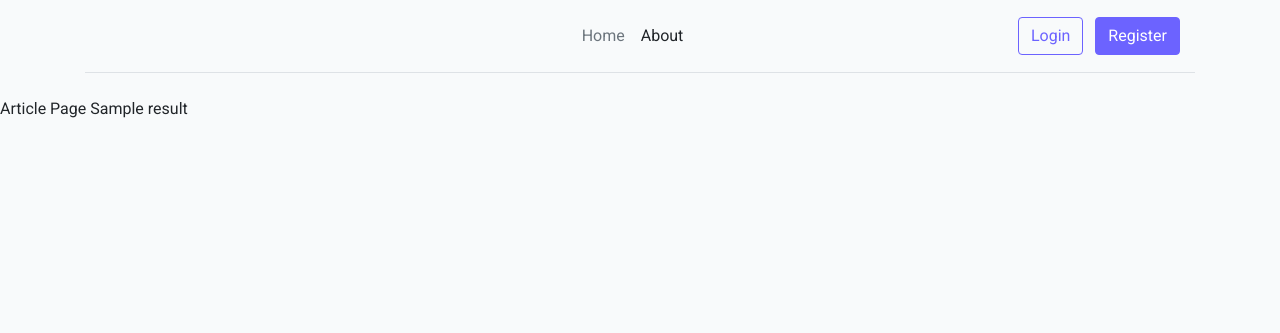
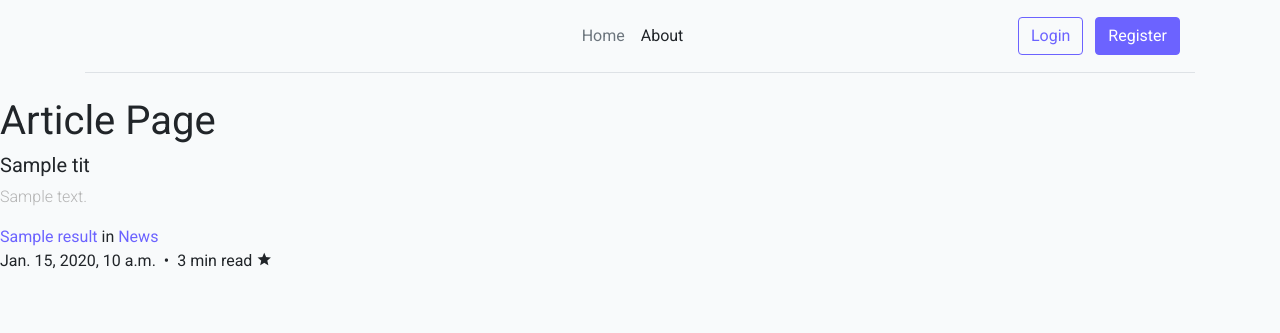
Before and after one commit to Joemonv1997/Blog-Post, a Django app: template templates/article.html in a window 1280 px wide. Shown: the top 333 px of the page. Run offline with Django 4.2, Linux system fonts and the light colour scheme; the template is opened without the code that fills it: most values are stand-ins (such as "Sample title", 1, 10 or a date in 2020); some libraries are stand-ins or nearby versions; some web fonts are replaced.

Commit message:
Title Database

```diff
--- a/templates/article.html
+++ b/templates/article.html
@@ -2,6 +2,20 @@
 {% load static %}
 
 {% block content %}
-Article Page
-{{result}}
+<h1>Article Page</h1>
+{% for i in tit %}
+<div class="row">
+    <div class="col-md-6">
+      <div class="post-entry-1">
+        <h2>{{ i.title }}</h2>
+        <p>{{ i.description }}</p>
+        <div class="post-meta">
+          <span class="d-block"><a href="#">{{result}}</a> in <a href="#">News</a></span>
+          <span class="date-read">{{i.last_modified}} <span class="mx-1">&bullet;</span> 3 min read <span class="icon-star2"></span></span>
+        </div>
+      </div>
+    </div>
+    <br>
+    <br>
+{% endfor %}
 {% endblock %}
--- a/webpage/views.py
+++ b/webpage/views.py
@@ -1,5 +1,6 @@
 from django.shortcuts import render
 from django.http import HttpResponse
+from .models import title
 def index(request):
     return render(request,"home.html")
 def register(request):
@@ -7,7 +8,8 @@ def register(request):
 def login(request):
     return render(request,"login.html")
 def main_page(request):
-    return render(request,"article.html")
+    title_art=title.objects.all()
+    return render(request,"article.html",{'tit':title_art})
 
 def login_user(request):
     a=request.POST["username"]
```
Also changed, not shown: webpage/migrations/0001_initial.py (added), 1 other file.
